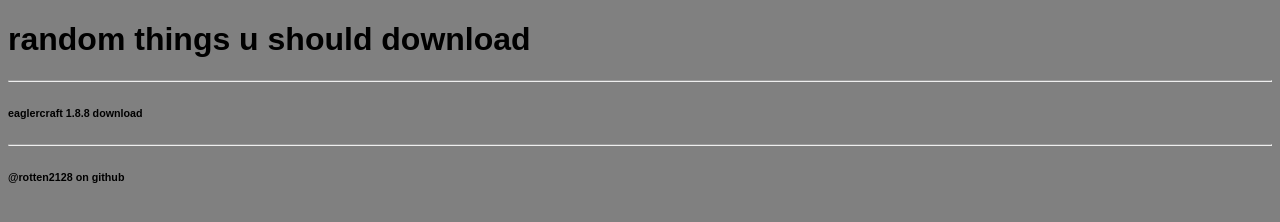
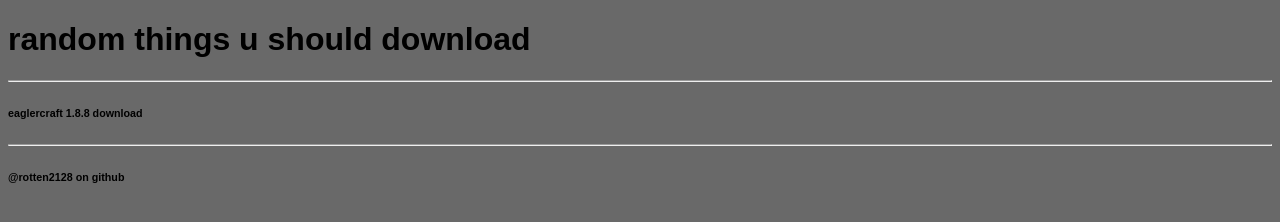
Before and after one commit to rotten2128/random-things-u-should-download, a plain HTML site: page index.html in a window 1280 px wide. Drawn offline with Linux system fonts and the light colour scheme.

Commit message:
Update styles.css

```diff
--- a/styles.css
+++ b/styles.css
@@ -1,2 +1,3 @@
-body {background-color: grey;}
-body {font-family: Arial, Helvetica, sans-serif;}
+body {background-color: dimgrey;}
+h1 {font-family: Arial, Helvetica, sans-serif;}
+h6 {font-family: Arial, Helvetica, sans-serif;}
```
